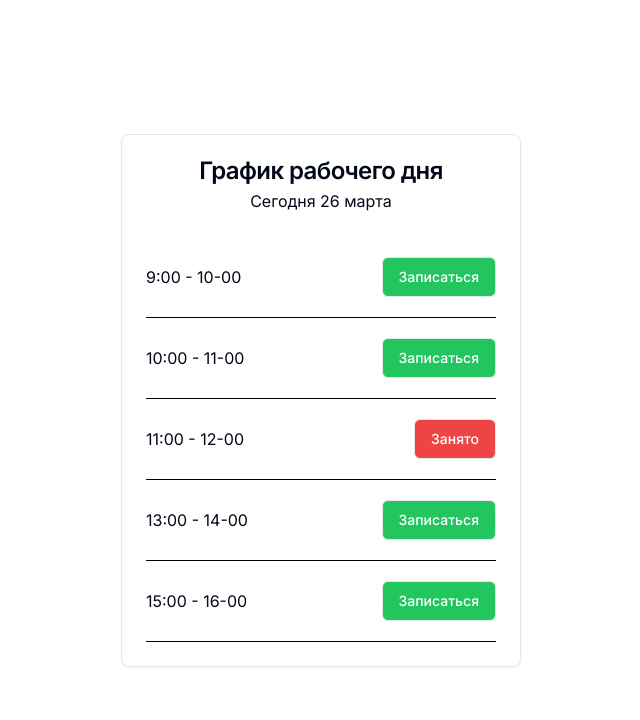
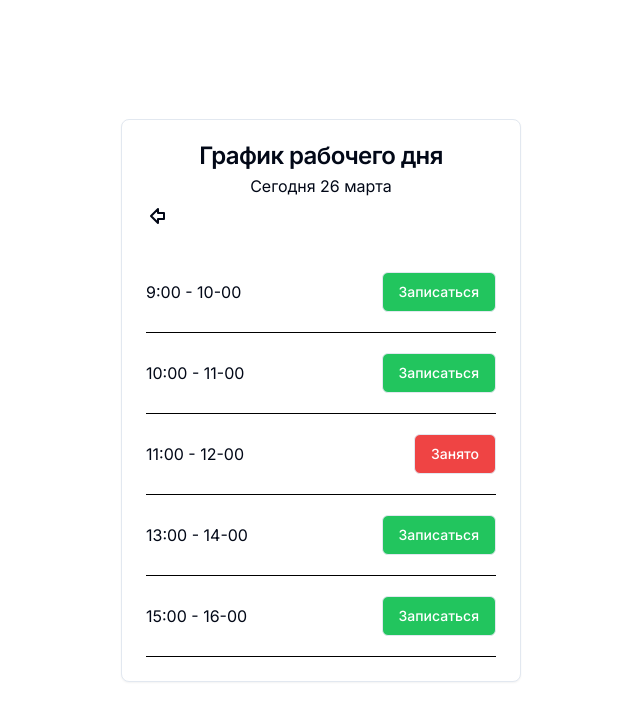
Before and after one commit to BakuEmilov/hairdresser-Irina, a Next.js app: page /workDay in a window 1280 px wide. Shown: the top 720 px of the page, without its empty margins (319-959 px from the left). Built offline with nearby package versions, Linux system fonts and the light colour scheme.

Commit message:
i finished goack

```diff
--- a/src/components/WorkingDay/WorkingDay.tsx
+++ b/src/components/WorkingDay/WorkingDay.tsx
@@ -3,6 +3,7 @@ import { Card, CardContent, CardHeader, CardTitle } from '../ui/card';
 import { Button } from '../ui/button';
 import Link from 'next/link';
 import ModalWindow from '@/ui/modal/ModalWindow';
+import GoBack from '../goBack/GoBack';
 
 interface IProps {
   time: string,
@@ -45,6 +46,7 @@ const WorkingDay = () => {
         <CardHeader className='text-center'>
           <CardTitle>График рабочего дня</CardTitle>
           <h2>Сегодня 26 марта</h2>
+          <GoBack />
         </CardHeader>
         <CardContent>
           <form>
--- /dev/null
+++ b/src/components/goBack/GoBack.tsx
@@ -0,0 +1,22 @@
+"use client"
+
+import React from 'react';
+import { ArrowBigLeft } from 'lucide-react';
+import { useRouter } from 'next/navigation';
+
+const GoBack = () => {
+
+  const router = useRouter();
+
+  const goBack = () => {
+    router.back();
+  };
+
+  return (
+    <div>
+      <ArrowBigLeft onClick={goBack} className='cursor:pointer'/>
+    </div>
+  )
+}
+
+export default GoBack
```
